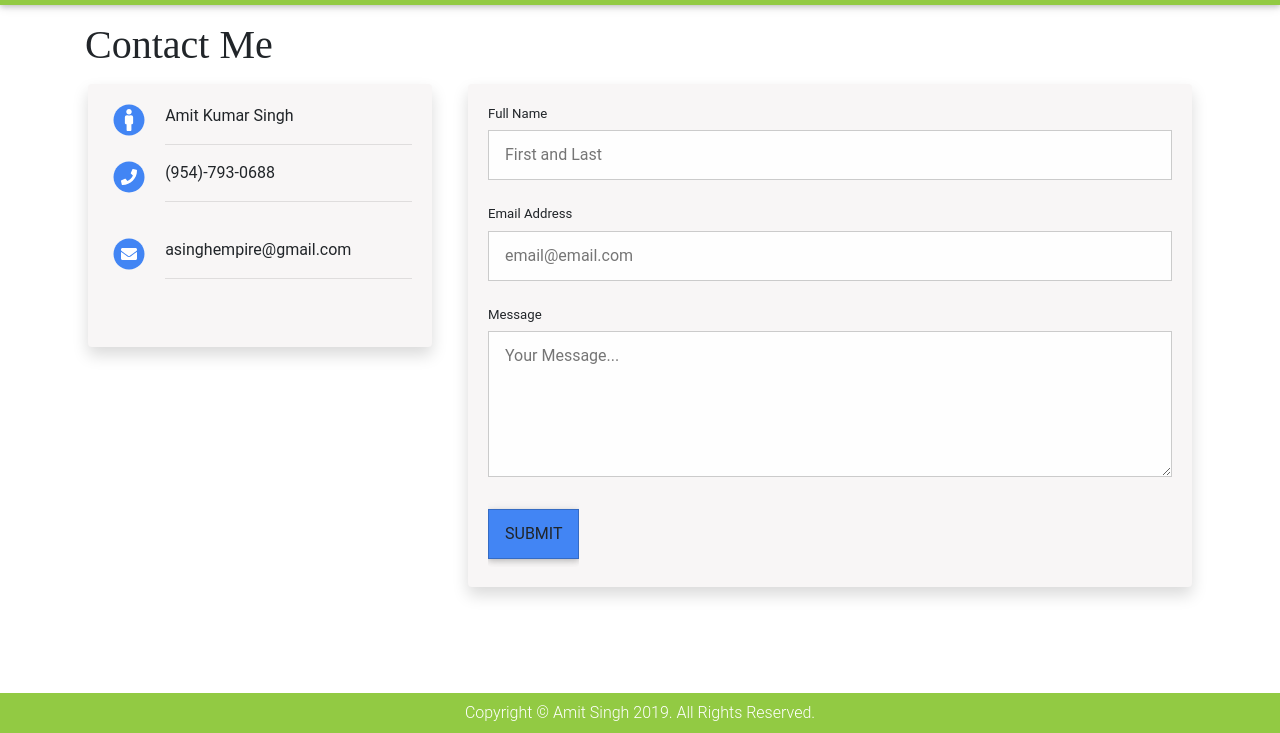
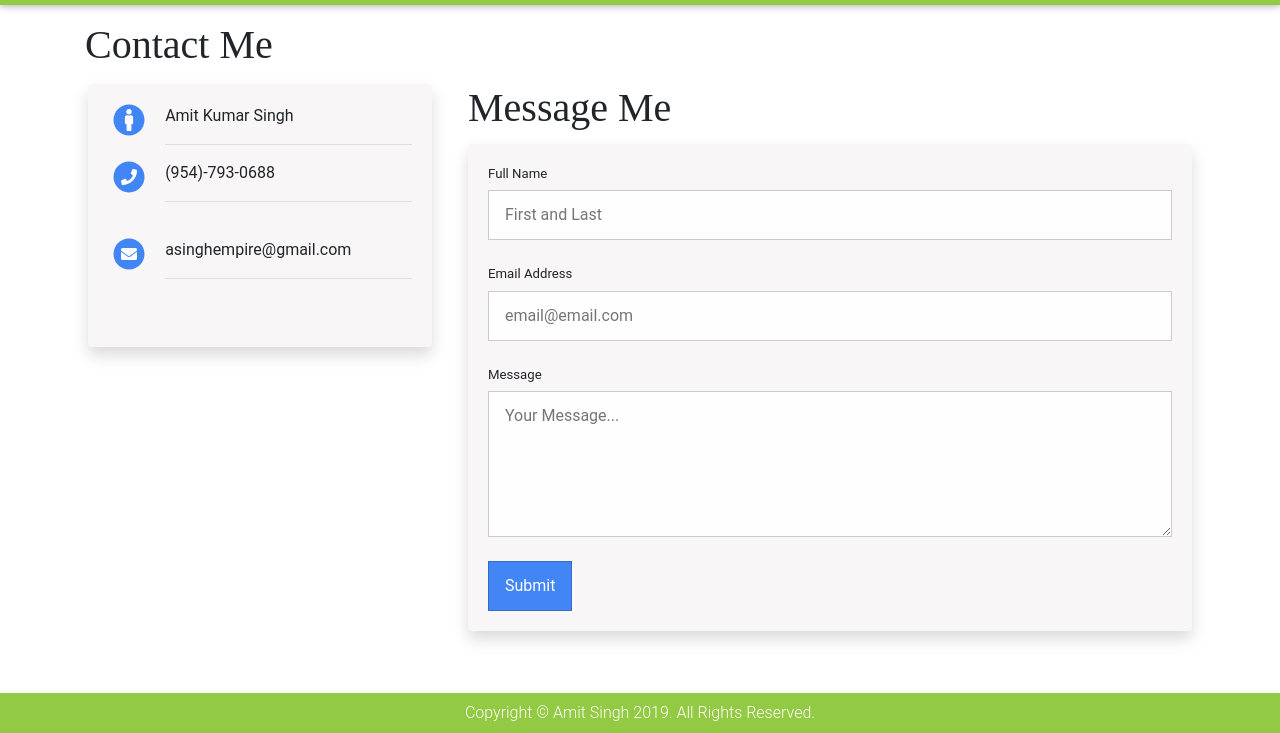
Before and after one commit to amitsinghgh19/Bootstrap-Portfolio, a plain HTML site: page contact.html in a window 1280 px wide. Shown: the part 67-800 px from the top of the page. Drawn offline with nearby package versions, Linux system fonts and the light colour scheme.

Commit message:
fixed submit button color to blue

```diff
--- a/assets/css/style.css
+++ b/assets/css/style.css
@@ -55,6 +55,8 @@
   -webkit-appearance: button;
   -moz-appearance: button;
   appearance: button;
+  background-color:rgb(66,133,244);
+  color: white
 }
 #fs-frm button:focus,
 #fs-frm [type="button"]:focus,
--- a/contact.html
+++ b/contact.html
@@ -15,15 +15,14 @@
     <!-- My own styling CSS -->
     <link rel="stylesheet"  type="text/css" href="assets/css/style.css">
     <script src="https://ajax.googleapis.com/ajax/libs/jquery/3.3.1/jquery.min.js"></script>
-    <!-- <script>
+    <script>
     $(document).ready(function(){
-        $(".btn").click(function(){
-                $("button[type='button'], textarea,input").val("");
+        $("submitBtn").click(function(){
+                $("input[type='submit'], textarea,input").val("");
         });
     });
-    </script> -->
+    </script>
      <!-- <button type="button" class="btn btn-secondary my-2">Submit</button> -->
-
      <style>
 
       body {
@@ -182,9 +181,9 @@
             </div>
         </div>
       <!-- Contact Info content: END -->
-
           <!-- First column Contact Form: BEGIN -->
             <div class="col-12 col-md-8 border border-white " style="border-width:3px !important;" >
+              <h1 class="card-title" style="font-family: 'Playfair Display', serif;">Message Me</h1>
                 <div class="card shadow" style="background-color: rgb(248, 246, 246)" >
                     <div class="card-body">
                       <form id="fs-frm" name="simple-contact-form" accept-charset="utf-8" action="https://formspree.io/asinghempire@gmail.com" method="post">
@@ -197,7 +196,7 @@
                           <textarea rows="5" name="message" id="message" placeholder="Your Message..." required=""></textarea>
                           <input type="hidden" name="_subject" id="email-subject" value="Contact Form Submission">
                         </fieldset>
-                        <input type="submit" class="btn btn-primary my-2" value="Submit">
+                        <input type="submit" value="Submit" id="submitBtn">
                       </form>
                     </div>
                 </div>
```
